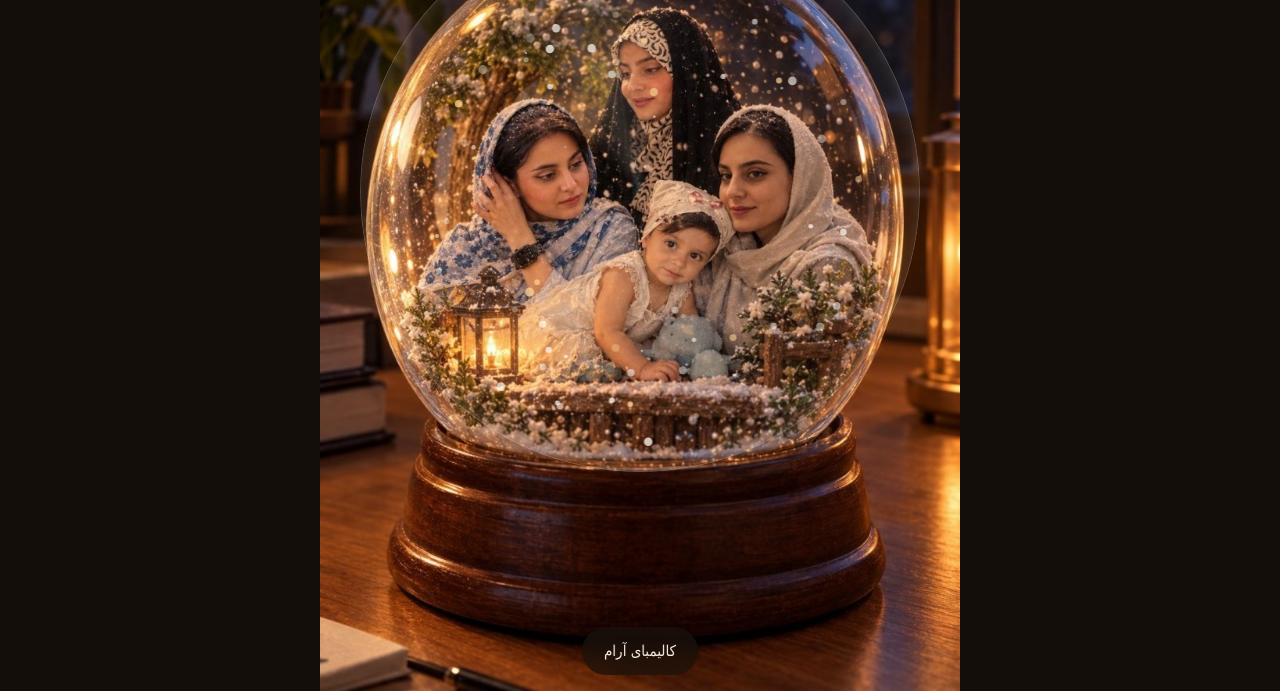
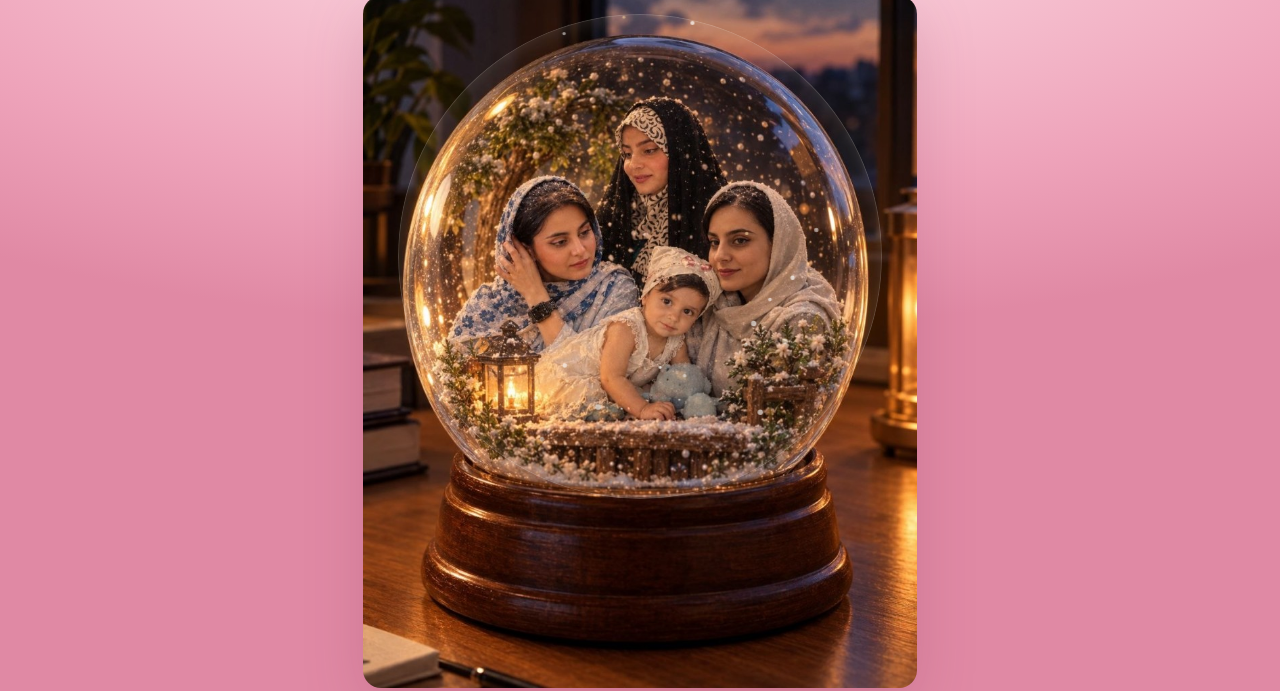
Before and after one commit to niyaya-collab/niyayesh-globe, a plain HTML site: page index.html in a window 1280 px wide. Shown: the part 109-800 px from the top of the page. Drawn offline with Linux system fonts and the light colour scheme.

Commit message:
Gentle falling snow, pink calm space, and looping kalimba

```diff
--- a/index.html
+++ b/index.html
@@ -3,7 +3,7 @@
 <head>
   <meta charset="utf-8">
   <meta name="viewport" content="width=device-width, initial-scale=1, viewport-fit=cover">
-  <meta name="theme-color" content="#140e0a">
+  <meta name="theme-color" content="#e7a3b6">
   <meta name="apple-mobile-web-app-capable" content="yes">
   <title>گوی نیایش</title>
   <style>
@@ -11,23 +11,37 @@
     html, body {
       margin: 0;
       height: 100%;
-      background: #140e0a;
-      color: #f6efe4;
       overflow: hidden;
       overscroll-behavior: none;
     }
     body {
       min-height: 100dvh;
       display: flex;
+      flex-direction: column;
       align-items: center;
-      justify-content: center;
+      justify-content: flex-start;
+      padding: max(10px, env(safe-area-inset-top)) 0 max(8px, env(safe-area-inset-bottom));
+      background:
+        radial-gradient(90% 55% at 50% 0%, #fff0f4 0%, #f7c5d3 34%, #eea3ba 70%, #e089a4 100%);
+      color: #7a2340;
       font-family: Tahoma, "Segoe UI", sans-serif;
     }
+    #love {
+      margin: 0 14px 8px;
+      max-width: 96vw;
+      text-align: center;
+      font-size: clamp(17px, 4.8vw, 30px);
+      font-weight: 700;
+      line-height: 1.45;
+      letter-spacing: 0;
+      text-shadow: 0 1px 0 rgba(255, 255, 255, 0.55);
+    }
     #stage {
-      width: min(100vw, calc(100dvh * 819 / 1024));
-      max-height: 100dvh;
+      width: min(100vw, calc((100dvh - 108px) * 819 / 1024));
       aspect-ratio: 819 / 1024;
       position: relative;
+      flex: 0 1 auto;
+      filter: drop-shadow(0 18px 28px rgba(120, 40, 70, 0.18));
     }
     #photo {
       width: 100%;
@@ -36,6 +50,7 @@
       object-fit: fill;
       user-select: none;
       -webkit-user-drag: none;
+      border-radius: 18px;
     }
     #glass {
       position: absolute;
@@ -47,238 +62,104 @@
       overflow: hidden;
       pointer-events: none;
     }
-    #snow {
-      position: absolute;
-      inset: 0;
-      width: 100%;
-      height: 100%;
-    }
-    #sheen {
-      position: absolute;
-      inset: -8%;
-      background: conic-gradient(
-        from 20deg,
-        transparent 0 68%,
-        rgba(255, 248, 230, 0.16) 76%,
-        transparent 84% 100%
-      );
-      animation: turn 36s linear infinite;
-      mix-blend-mode: screen;
-      opacity: 0.85;
-    }
+    #snow { position: absolute; inset: 0; width: 100%; height: 100%; }
     #rim {
       position: absolute;
       inset: 0;
       border-radius: 50%;
       box-shadow:
-        inset 0 0 28px rgba(255, 236, 205, 0.22),
-        inset 0 0 0 1px rgba(255, 255, 255, 0.16);
+        inset 0 0 26px rgba(255, 236, 214, 0.2),
+        inset 0 0 0 1px rgba(255, 255, 255, 0.14);
     }
-    @keyframes turn { to { transform: rotate(360deg); } }
-    #play {
-      position: fixed;
-      left: 50%;
-      bottom: max(16px, env(safe-area-inset-bottom));
-      transform: translateX(-50%);
-      border: 0;
-      border-radius: 999px;
-      padding: 12px 22px;
-      min-height: 48px;
-      background: rgba(28, 18, 12, 0.72);
-      color: #f8f1e6;
-      backdrop-filter: blur(8px);
-      font: inherit;
-      font-size: 15px;
-      letter-spacing: 0;
-      cursor: pointer;
-      z-index: 3;
-    }
-    #play.on { opacity: 0.72; }
   </style>
 </head>
 <body>
+  <p id="love">نیایش قشنگم<br>خیلییییییییییییییییی دوست دارم نفسم</p>
   <div id="stage">
     <img id="photo" src="globe.jpg" alt="گوی برفی نیایش" width="819" height="1024">
     <div id="glass">
       <canvas id="snow"></canvas>
-      <div id="sheen"></div>
       <div id="rim"></div>
     </div>
   </div>
-  <button id="play" type="button">کالیمبای آرام</button>
+  <audio id="song" src="kalimba.wav" loop autoplay playsinline preload="auto"></audio>
   <script>
     const glass = document.getElementById("glass");
     const canvas = document.getElementById("snow");
     const ctx = canvas.getContext("2d", { alpha: true });
-    const playBtn = document.getElementById("play");
+    const song = document.getElementById("song");
+    song.volume = 0.8;
+
+    function startSong() {
+      const pending = song.play();
+      if (pending && pending.catch) pending.catch(function () {});
+    }
+    startSong();
+    window.addEventListener("pointerdown", startSong, true);
+    window.addEventListener("touchstart", startSong, true);
+    window.addEventListener("click", startSong, true);
+    document.addEventListener("visibilitychange", function () {
+      if (!document.hidden) startSong();
+    });
 
     const flakes = [];
-    let audio = null;
-    let playing = false;
-
     function resize() {
       const r = glass.getBoundingClientRect();
       const dpr = Math.min(window.devicePixelRatio || 1, 2);
       canvas.width = Math.max(1, Math.round(r.width * dpr));
       canvas.height = Math.max(1, Math.round(r.height * dpr));
     }
-
-    function makeFlake() {
-      const ang = Math.random() * Math.PI * 2;
-      const rad = Math.sqrt(Math.random()) * 0.9;
-      return {
-        x: Math.cos(ang) * rad,
-        y: Math.sin(ang) * rad,
-        orbit: (Math.random() < 0.82 ? 1 : -1) * (0.18 + Math.random() * 0.55),
-        wobble: Math.random() * Math.PI * 2,
-        spin: 0.6 + Math.random() * 1.4,
-        size: 0.6 + Math.random() * 2.3,
-        a: 0.28 + Math.random() * 0.5,
-        warm: Math.random() < 0.22
-      };
+    function born(p) {
+      p.x = (Math.random() * 1.5 - 0.75);
+      p.y = -0.98 - Math.random() * 0.35;
+      p.vy = 0.07 + Math.random() * 0.09;
+      p.sway = Math.random() * Math.PI * 2;
+      p.swaySpeed = 0.45 + Math.random() * 0.7;
+      p.size = 0.7 + Math.random() * 1.8;
+      p.a = 0.35 + Math.random() * 0.4;
+      p.warm = Math.random() < 0.18;
     }
-
-    function countFor() {
-      const w = glass.getBoundingClientRect().width;
-      return w < 520 ? 70 : 110;
+    function ensure() {
+      const n = glass.getBoundingClientRect().width < 520 ? 48 : 72;
+      while (flakes.length < n) {
+        const p = {};
+        born(p);
+        p.y = -1 + Math.random() * 1.7;
+        flakes.push(p);
+      }
+      flakes.length = n;
     }
-
+    let last = performance.now();
     function draw(now) {
+      const dt = Math.min(0.05, (now - last) / 1000);
+      last = now;
       const w = canvas.width;
       const h = canvas.height;
       const cx = w / 2;
       const cy = h / 2;
       const R = Math.min(w, h) / 2;
       ctx.clearRect(0, 0, w, h);
-      const dt = 0.016;
       for (const p of flakes) {
-        const c = Math.cos(p.orbit * dt);
-        const s = Math.sin(p.orbit * dt);
-        const x = p.x * c - p.y * s;
-        const y = p.x * s + p.y * c;
-        p.x = x;
-        p.y = y;
-        p.wobble += p.spin * dt;
-        p.x += Math.cos(p.wobble) * 0.0011;
-        p.y += Math.sin(p.wobble * 0.8) * 0.0011;
-        let rad = Math.hypot(p.x, p.y);
-        if (rad > 0.94) {
-          p.x *= 0.9 / rad;
-          p.y *= 0.9 / rad;
-          rad = 0.9;
-        }
-        const face = rad < 0.46 && p.y > -0.28 && p.y < 0.42;
-        const size = (face ? p.size * 0.42 : p.size) * (R / 180);
-        const alpha = face ? p.a * 0.38 : p.a;
-        const px = cx + p.x * R * 0.96;
-        const py = cy + p.y * R * 0.96;
+        p.sway += p.swaySpeed * dt;
+        p.y += p.vy * dt;
+        p.x += Math.sin(p.sway) * 0.12 * dt;
+        const rad = Math.hypot(p.x, p.y);
+        if (p.y > 0.82 || rad > 0.95) born(p);
+        const face = rad < 0.42 && p.y > -0.2 && p.y < 0.45;
+        const size = (face ? p.size * 0.4 : p.size) * (R / 190);
+        const alpha = face ? p.a * 0.35 : p.a;
         ctx.beginPath();
         ctx.fillStyle = p.warm
-          ? `rgba(255, 214, 150, ${alpha})`
-          : `rgba(255, 252, 246, ${alpha})`;
-        ctx.arc(px, py, size, 0, Math.PI * 2);
+          ? "rgba(255, 220, 170, " + alpha + ")"
+          : "rgba(255, 252, 248, " + alpha + ")";
+        ctx.arc(cx + p.x * R * 0.92, cy + p.y * R * 0.92, size, 0, Math.PI * 2);
         ctx.fill();
       }
       requestAnimationFrame(draw);
     }
-
-    function ensureFlakes() {
-      const n = countFor();
-      while (flakes.length < n) flakes.push(makeFlake());
-      flakes.length = n;
-    }
-
-    function tone(time, freq, gainValue, dur) {
-      const o1 = audio.createOscillator();
-      const o2 = audio.createOscillator();
-      const g = audio.createGain();
-      const f = audio.createBiquadFilter();
-      o1.type = "sine";
-      o2.type = "triangle";
-      o1.frequency.value = freq;
-      o2.frequency.value = freq * 2.01;
-      f.type = "lowpass";
-      f.frequency.setValueAtTime(2400, time);
-      f.frequency.exponentialRampToValueAtTime(700, time + dur);
-      g.gain.setValueAtTime(0.0001, time);
-      g.gain.exponentialRampToValueAtTime(gainValue, time + 0.012);
-      g.gain.exponentialRampToValueAtTime(0.0001, time + dur);
-      o1.connect(f);
-      o2.connect(f);
-      f.connect(g);
-      g.connect(audio.master);
-      o1.start(time);
-      o2.start(time);
-      o1.stop(time + dur + 0.05);
-      o2.stop(time + dur + 0.05);
-    }
-
-    function startMusic() {
-      if (playing) {
-        playing = false;
-        clearTimeout(audio.timer);
-        audio.ctx.suspend();
-        playBtn.textContent = "کالیمبای آرام";
-        playBtn.classList.remove("on");
-        return;
-      }
-      if (!audio) {
-        const ctxA = new AudioContext();
-        const master = ctxA.createGain();
-        master.gain.value = 0.22;
-        const delay = ctxA.createDelay();
-        delay.delayTime.value = 0.28;
-        const feedback = ctxA.createGain();
-        feedback.gain.value = 0.22;
-        const wet = ctxA.createGain();
-        wet.gain.value = 0.28;
-        master.connect(ctxA.destination);
-        master.connect(delay);
-        delay.connect(feedback);
-        feedback.connect(delay);
-        delay.connect(wet);
-        wet.connect(ctxA.destination);
-        audio = { ctx: ctxA, master, next: 0, step: 0, timer: 0 };
-        const notes = [329.63, 392, 440, 392, 329.63, 293.66, 329.63, 392, 523.25, 440, 392, 329.63, 293.66, 329.63, 392, 440];
-        const bass = [130.81, 146.83, 130.81, 110];
-        const beat = 0.42;
-        function tick() {
-          if (!playing) return;
-          const t = audio.ctx.currentTime;
-          if (audio.next < t + 0.2) {
-            const n = notes[audio.step % notes.length];
-            tone(audio.next, n, audio.step % 4 === 0 ? 0.16 : 0.11, 1.8);
-            if (audio.step % 4 === 0) tone(audio.next, bass[(audio.step / 4) % bass.length], 0.07, 2.2);
-            audio.step += 1;
-            audio.next += beat;
-          }
-          audio.timer = setTimeout(tick, 80);
-        }
-        audio.tick = tick;
-      }
-      audio.ctx.resume();
-      playing = true;
-      playBtn.textContent = "در حال پخش";
-      playBtn.classList.add("on");
-      if (audio.next < audio.ctx.currentTime) audio.next = audio.ctx.currentTime + 0.05;
-      audio.tick();
-    }
-
-    playBtn.addEventListener("pointerup", (event) => {
-      event.preventDefault();
-      startMusic();
-    });
-    document.getElementById("stage").addEventListener("pointerup", () => {
-      if (!playing) startMusic();
-    });
-    window.addEventListener("resize", () => { resize(); ensureFlakes(); });
-    document.addEventListener("visibilitychange", () => {
-      if (!audio) return;
-      if (document.hidden && playing) audio.ctx.suspend();
-      else if (!document.hidden && playing) audio.ctx.resume();
-    });
+    window.addEventListener("resize", function () { resize(); ensure(); });
     resize();
-    ensureFlakes();
+    ensure();
     requestAnimationFrame(draw);
   </script>
 </body>
```
Also changed, not shown: 1 other file.
